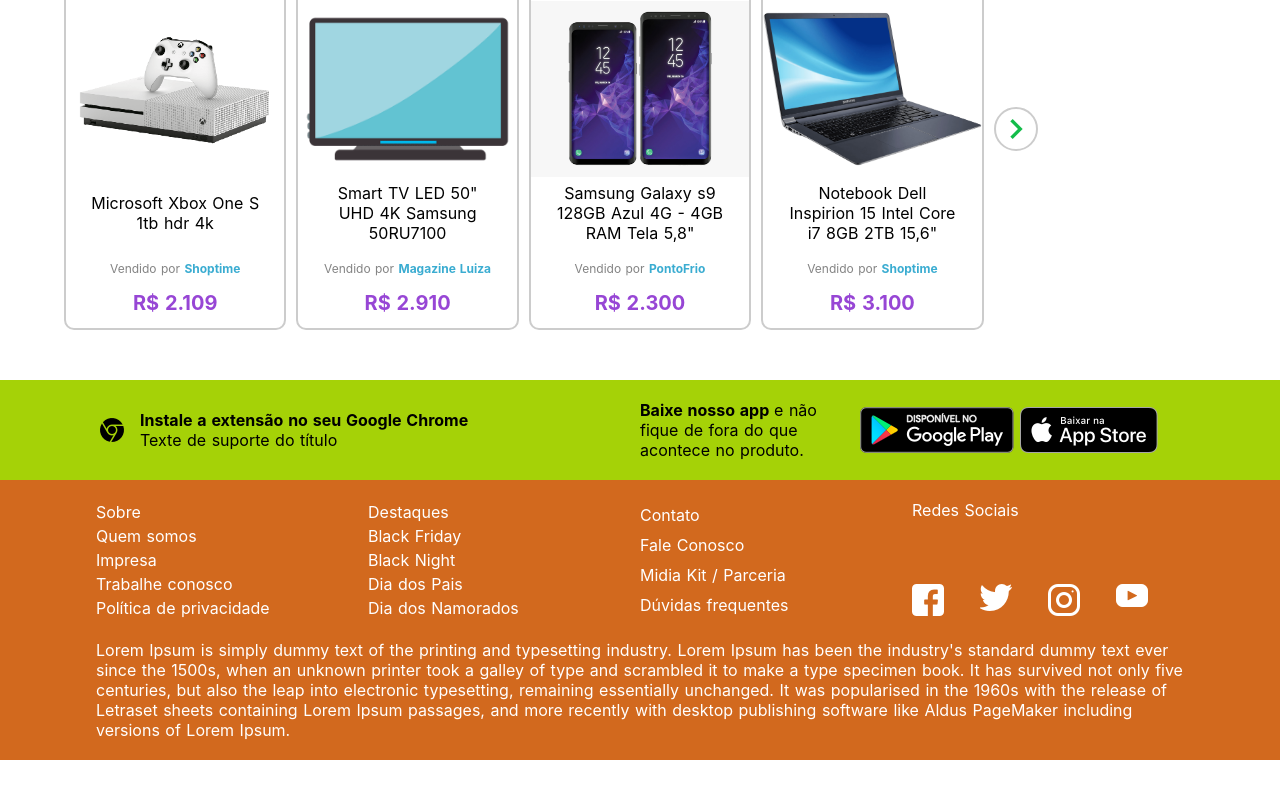
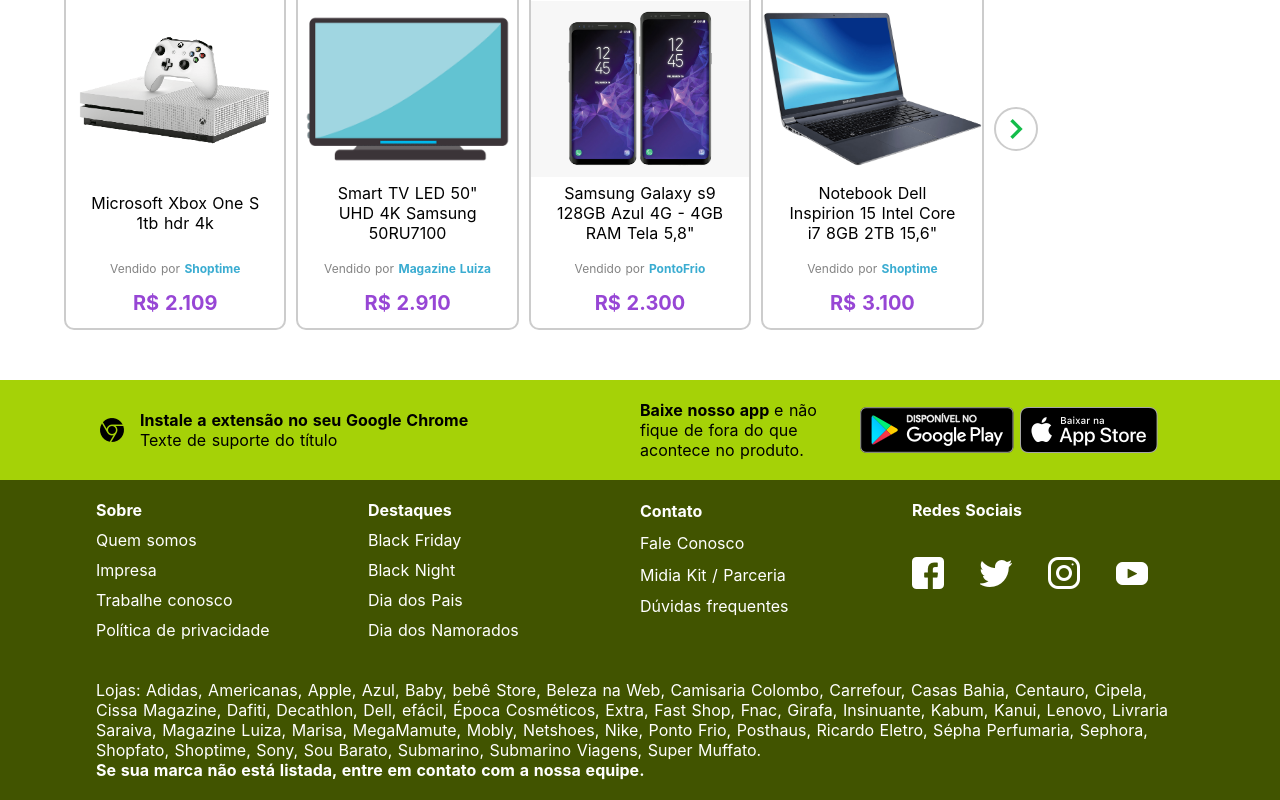
Before and after one commit to victorbiasibetti/vagas_fullstack, a Nuxt app: page / in a window 1280 px wide. Shown: the part 3010-3810 px from the top of the page. Before the commit the page ends 3770 px from the top, so only its background shows below. Built offline with nearby package versions, Linux system fonts and the light colour scheme.

Commit message:
finalização da pagina web

```diff
--- a/pages/index.vue
+++ b/pages/index.vue
@@ -252,6 +252,8 @@
         <li>Fale Conosco</li>
         <li>Midia Kit / Parceria</li>
         <li>Dúvidas frequentes</li>
+        <li></li>
+        <li></li>
       </ul>
       <ul class="social">
         <li>Redes Sociais</li>
@@ -261,15 +263,16 @@
         <li><img src="../layout/assets/shape.png" /></li>
       </ul>
       <p>
-        Lorem Ipsum is simply dummy text of the printing and typesetting
-        industry. Lorem Ipsum has been the industry's standard dummy text ever
-        since the 1500s, when an unknown printer took a galley of type and
-        scrambled it to make a type specimen book. It has survived not only five
-        centuries, but also the leap into electronic typesetting, remaining
-        essentially unchanged. It was popularised in the 1960s with the release
-        of Letraset sheets containing Lorem Ipsum passages, and more recently
-        with desktop publishing software like Aldus PageMaker including versions
-        of Lorem Ipsum.
+        Lojas: Adidas, Americanas, Apple, Azul, Baby, bebê Store, Beleza na Web,
+        Camisaria Colombo, Carrefour, Casas Bahia, Centauro, Cipela, Cissa
+        Magazine, Dafiti, Decathlon, Dell, efácil, Época Cosméticos, Extra, Fast
+        Shop, Fnac, Girafa, Insinuante, Kabum, Kanui, Lenovo, Livraria Saraiva,
+        Magazine Luiza, Marisa, MegaMamute, Mobly, Netshoes, Nike, Ponto Frio,
+        Posthaus, Ricardo Eletro, Sépha Perfumaria, Sephora, Shopfato, Shoptime,
+        Sony, Sou Barato, Submarino, Submarino Viagens, Super Muffato.
+        <span>
+          Se sua marca não está listada, entre em contato com a nossa equipe.
+        </span>
       </p>
     </div>
   </div>
@@ -297,26 +300,21 @@
   padding: 20px 0;
   flex-wrap: wrap;
 }
-
 .labels {
   padding: 0 5%;
   display: flex;
   align-items: center;
 }
-
 .labels img {
   margin-right: 15px;
 }
-
 .labels div {
   align-items: center;
   width: fit-content;
 }
-
 .logo-img {
   padding: 0 5%;
 }
-
 .app {
   display: flex;
   flex-wrap: wrap;
@@ -325,21 +323,17 @@
   margin: 0 auto;
   padding: 20px 5%;
 }
-
 .mobile > img {
   width: 60%;
   margin: 0 20%;
 }
-
 .titulo {
   align-items: center;
   max-height: 150px;
 }
-
 .titulo > h1 {
   padding-bottom: 20px;
 }
-
 .titulo > p {
   font-size: 14px;
   padding-bottom: 40px;
@@ -348,7 +342,6 @@
 .apple {
   margin-left: 100px;
 }
-
 .information {
   background: #f7ffdc;
   padding: 40px;
@@ -366,13 +359,11 @@
   margin: 10px;
   padding: 70px;
 }
-
 .information > div > img {
   margin: 0 40%;
   justify-items: center;
   margin-bottom: 20px;
 }
-
 .information > div > h2 {
   margin: 0 40%;
   margin-bottom: 20px;
@@ -384,7 +375,6 @@
   margin: 10px;
   text-align: center;
 }
-
 .video {
   display: flex;
   flex-direction: column;
@@ -392,37 +382,30 @@
   padding-top: 100px;
   padding-bottom: 50px;
 }
-
 .video-titulo {
   width: 50%;
 }
-
 .video-titulo > h1 {
   padding-bottom: 20px;
   text-align: center;
 }
-
 .video-titulo > p {
   text-align: center;
   padding-bottom: 20px;
 }
-
 .video > img {
   width: 50%;
 }
-
 .marcas {
   display: flex;
   flex-wrap: wrap;
   padding-bottom: 100px;
 }
-
 .marcas > h1 {
   width: 100%;
   text-align: center;
   margin-bottom: 30px;
 }
-
 .marcas > .texto {
   display: flex;
   flex-direction: column;
@@ -443,7 +426,6 @@
 .marcas > .texto > div > h3 {
   padding-bottom: 20px;
 }
-
 .marcas > .logos {
   display: grid;
   grid-template-columns: repeat(4, 1fr);
@@ -451,7 +433,6 @@
   grid-gap: 10px 20px;
   margin-top: 30px;
 }
-
 .marcas > .logos > div {
   display: flex;
   justify-content: center;
@@ -460,7 +441,6 @@
   padding: 10% 20% 5% 20%;
   box-shadow: 5px 5px 5px rgba(0, 0, 0, 0.19);
 }
-
 .logos > div:nth-child(1) {
   background: #4a90e2;
 }
@@ -473,25 +453,21 @@
 .logos > div:nth-child(16) {
   background: #fedb00;
 }
-
 .app-footer {
   display: grid;
   grid-template-columns: 1fr 1fr;
   grid-gap: 20px;
   padding: 0 5%;
 }
-
 .app-footer > .info {
   display: flex;
   flex-direction: column;
   justify-content: center;
 }
-
 .app-footer > img {
   width: 60%;
   margin-left: 25%;
 }
-
 .app-footer > .info > h1 {
   margin-bottom: 20px;
 }
@@ -499,7 +475,6 @@
   margin-bottom: 80px;
   padding-right: 25%;
 }
-
 .products-footer > .title {
   display: flex;
   justify-content: space-between;
@@ -509,19 +484,16 @@
   margin-bottom: 20px;
   margin-right: 20%;
 }
-
 .products-footer > .title > span {
   font-weight: bold;
   color: #13bc4a;
 }
-
 .products {
   display: grid;
   grid-template-columns: repeat(5, 1fr);
   padding: 0 5%;
   grid-gap: 10px;
 }
-
 .products > .product {
   display: grid;
   grid-template-rows: 50px 1fr 50px 50px 30px;
@@ -532,11 +504,9 @@
   border-radius: 10px;
   width: 100%;
 }
-
 .product:hover {
   box-shadow: 5px 5px 5px rgba(0, 0, 0, 0.19);
 }
-
 .product > .badge {
   display: grid;
   grid-column: 1;
@@ -552,20 +522,17 @@
   color: white;
   font-weight: bold;
 }
-
 .product > img {
   display: grid;
 }
 .product > .badge > span {
   margin-left: 5px;
 }
-
 .product-title {
   padding: 0 10%;
   text-align: center;
   margin-bottom: 20px;
 }
-
 .products > .product > .seller {
   margin: 0 10%;
   margin-bottom: 10px;
@@ -573,12 +540,10 @@
   font-size: 12px;
   color: #848484;
 }
-
 .products > .product > .seller > span {
   color: #3aacd1;
   font-weight: bold;
 }
-
 .products > .product > .price {
   color: #9746d5;
   font-weight: bold;
@@ -588,7 +553,6 @@
   align-items: center;
   margin-bottom: 10%;
 }
-
 .products > .next {
   display: flex;
   flex-direction: column;
@@ -599,11 +563,9 @@
   border: solid 2px #ccc;
   border-radius: 100%;
 }
-
 .next > img:hover {
   box-shadow: 5px 5px 5px rgba(0, 0, 0, 0.19);
 }
-
 .public {
   display: grid;
   grid-template-columns: 1fr 1fr;
@@ -613,22 +575,18 @@
   align-items: center;
   background: #a5d207;
 }
-
 .public > .chrome {
   display: grid;
   grid-template-columns: 40px 1fr;
   align-items: center;
   margin-left: 100px;
 }
-
 .public > .chrome > img {
   grid-row: 1/3;
 }
-
 .public > .chrome > p {
   font-weight: bold;
 }
-
 .public > .store {
   display: grid;
   grid-template-columns: 1fr 160px 160px;
@@ -638,16 +596,14 @@
 .public > .store > p > span {
   font-weight: bold;
 }
-
 .footer {
   display: grid;
   grid-template-rows: 1fr 1fr;
   grid-template-columns: repeat(4, 1fr);
-  background: chocolate;
+  background: #415400;
   padding: 20px 7.5%;
   color: white;
 }
-
 .footer > ul {
   display: flex;
   flex-direction: column;
@@ -655,17 +611,32 @@
 }
 .footer > .social {
   display: grid;
-  grid-template-rows: 2fr;
+  grid-template-rows: 1fr 1fr 1fr;
   grid-template-columns: 1fr 1fr 1fr 1fr;
+  align-items: center;
 }
-
 .footer > .social > li:nth-child(1) {
   grid-column: 1/5;
+  grid-row: 1/2;
+  align-self: flex-start;
 }
-
+.footer > .social > li:nth-child(2) {
+  grid-row: 2/5;
+  align-self: flex-start;
+}
+.footer > ul > li:nth-child(1) {
+  font-weight: bold;
+}
+.footer > ul > li:nth-child(n + 2) {
+  margin-top: 10px;
+}
 .footer > p {
   display: grid;
   grid-column: 1/5;
-  margin-top: 20px;
+  grid-row: 2;
+  align-self: flex-end;
+}
+.footer > p > span {
+  font-weight: bold;
 }
 </style>
```
